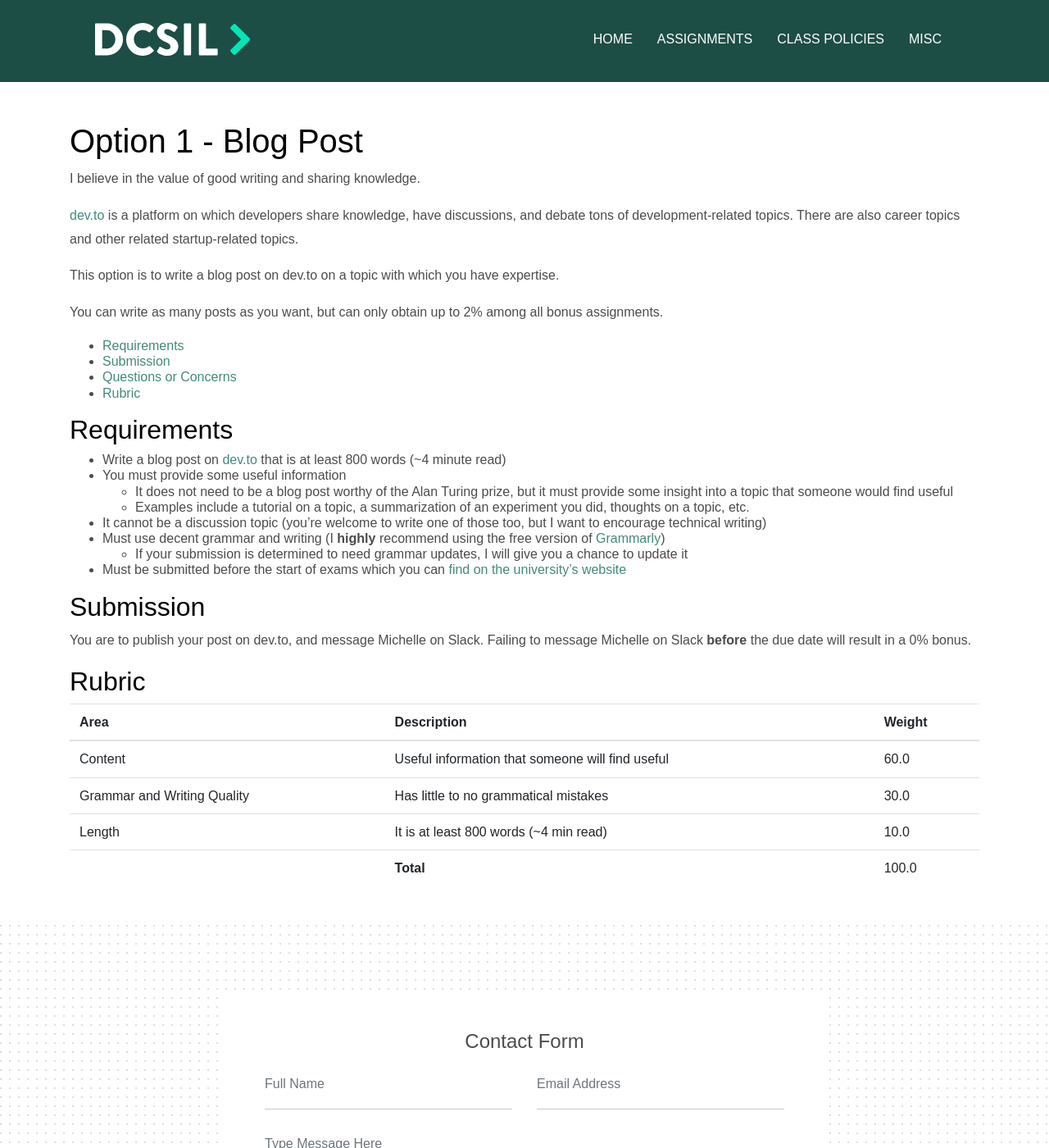
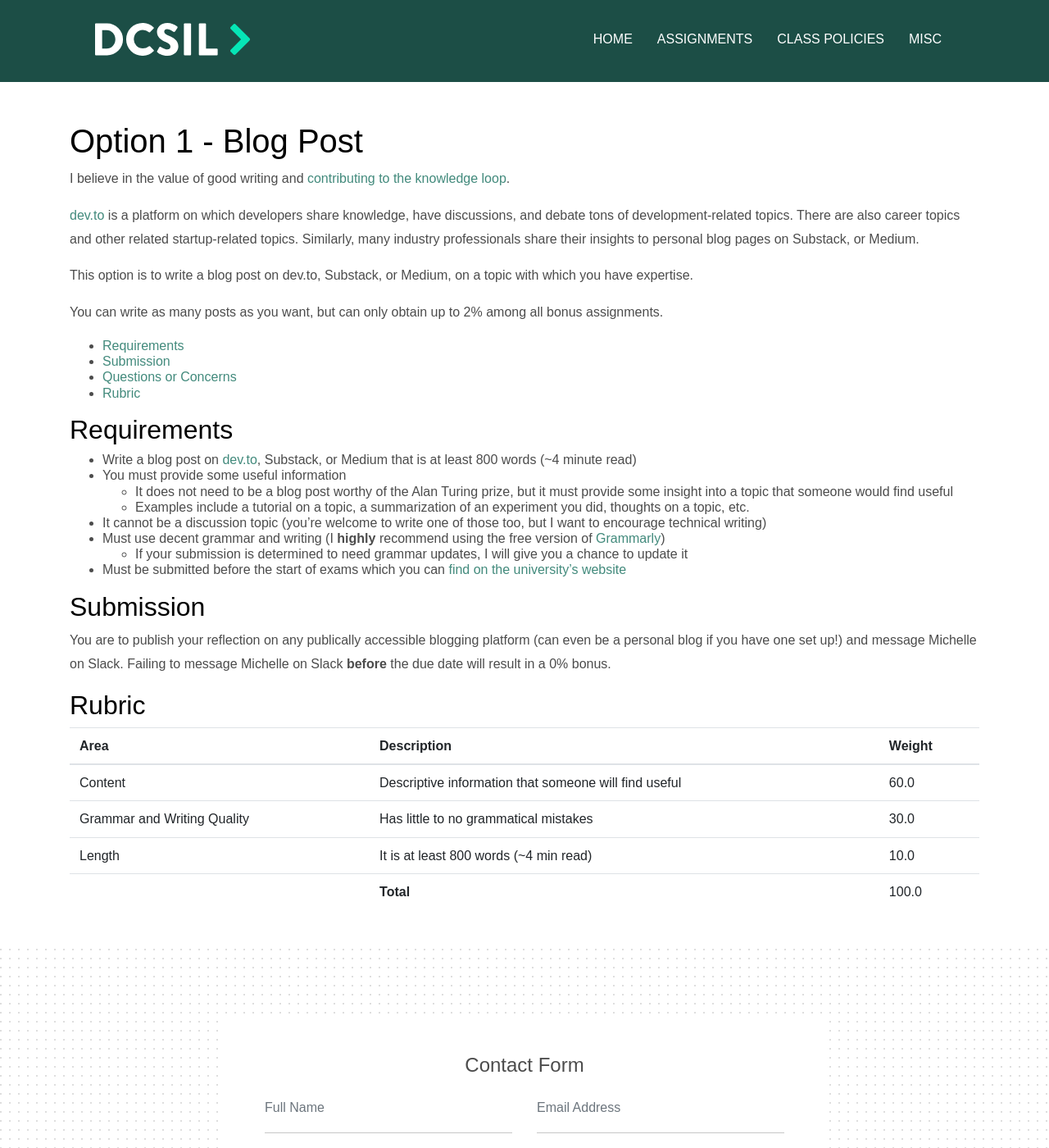
Before and after one commit to dcsil/CSC491, a Jekyll site: the page built from assignments/bonus/option_1.md, in a window 1280 px wide and 1400 px high. Shown: the whole window at 82% size. Built offline with Jekyll 4.4.1, drawn with Linux system fonts in a browser that asks for light colours; our own code applies the rules of GitHub Pages for plain Markdown files.

Commit message:
bonus option 2

```diff
--- a/assignments.yml
+++ b/assignments.yml
@@ -253,7 +253,7 @@ user:
     worth: 2
     bonus: true
     file: assignments/bonus.md
-    submission: Dev.To
+    submission: Blog Platform + Link on Quercus
     breakdown:
     - section: Work
       description: General work according to the bonus assignment description
--- a/assignments/bonus/option_1.md
+++ b/assignments/bonus/option_1.md
@@ -1,10 +1,10 @@
 # Option 1 - Blog Post
 
-I believe in the value of good writing and sharing knowledge.
+I believe in the value of good writing and [contributing to the knowledge loop](https://www.getdbt.com/about-us/values).
 
-[dev.to](https://dev.to/) is a platform on which developers share knowledge, have discussions, and debate tons of development-related topics. There are also career topics and other related startup-related topics.
+[dev.to](https://dev.to/) is a platform on which developers share knowledge, have discussions, and debate tons of development-related topics. There are also career topics and other related startup-related topics. Similarly, many industry professionals share their insights to personal blog pages on Substack, or Medium.
 
-This option is to write a blog post on dev.to on a topic with which you have expertise.
+This option is to write a blog post on dev.to, Substack, or Medium, on a topic with which you have expertise.
 
 You can write as many posts as you want, but can only obtain up to 2% among all bonus assignments.
 
@@ -15,7 +15,7 @@ You can write as many posts as you want, but can only obtain up to 2% among all
 
 ## Requirements
 
-- Write a blog post on [dev.to](https://dev.to/) that is at least 800 words (~4 minute read)
+- Write a blog post on [dev.to](https://dev.to/), Substack, or Medium that is at least 800 words (~4 minute read)
 - You must provide some useful information
     - It does not need to be a blog post worthy of the Alan Turing prize, but it must provide some insight into a topic that someone would find useful
     - Examples include a tutorial on a topic, a summarization of an experiment you did, thoughts on a topic, etc.
@@ -25,14 +25,13 @@ You can write as many posts as you want, but can only obtain up to 2% among all
 - Must be submitted before the start of exams which you can [find on the university's website](https://fas.calendar.utoronto.ca/sessional-dates)
 
 ## Submission
-
-You are to publish your post on dev.to, and message Michelle on Slack. Failing to message Michelle on Slack **before** the due date will result in a 0% bonus.
+You are to publish your reflection on any publically accessible blogging platform (can even be a personal blog if you have one set up!) and message Michelle on Slack. Failing to message Michelle on Slack **before** the due date will result in a 0% bonus.
 
 ## Rubric
 
 | Area | Description| Weight |
 | --- | --- | --- |
-| Content | Useful information that someone will find useful | 60.0 |
+| Content | Descriptive information that someone will find useful | 60.0 |
 | Grammar and Writing Quality | Has little to no grammatical mistakes | 30.0 |
 | Length | It is at least 800 words (~4 min read) | 10.0 |
 | | **Total** | 100.0 |
```
Also changed, not shown: assignments/bonus.md (+1 -1 lines), assignments/bonus/option_2.md (added, +40 -0 lines), 1 other file.
